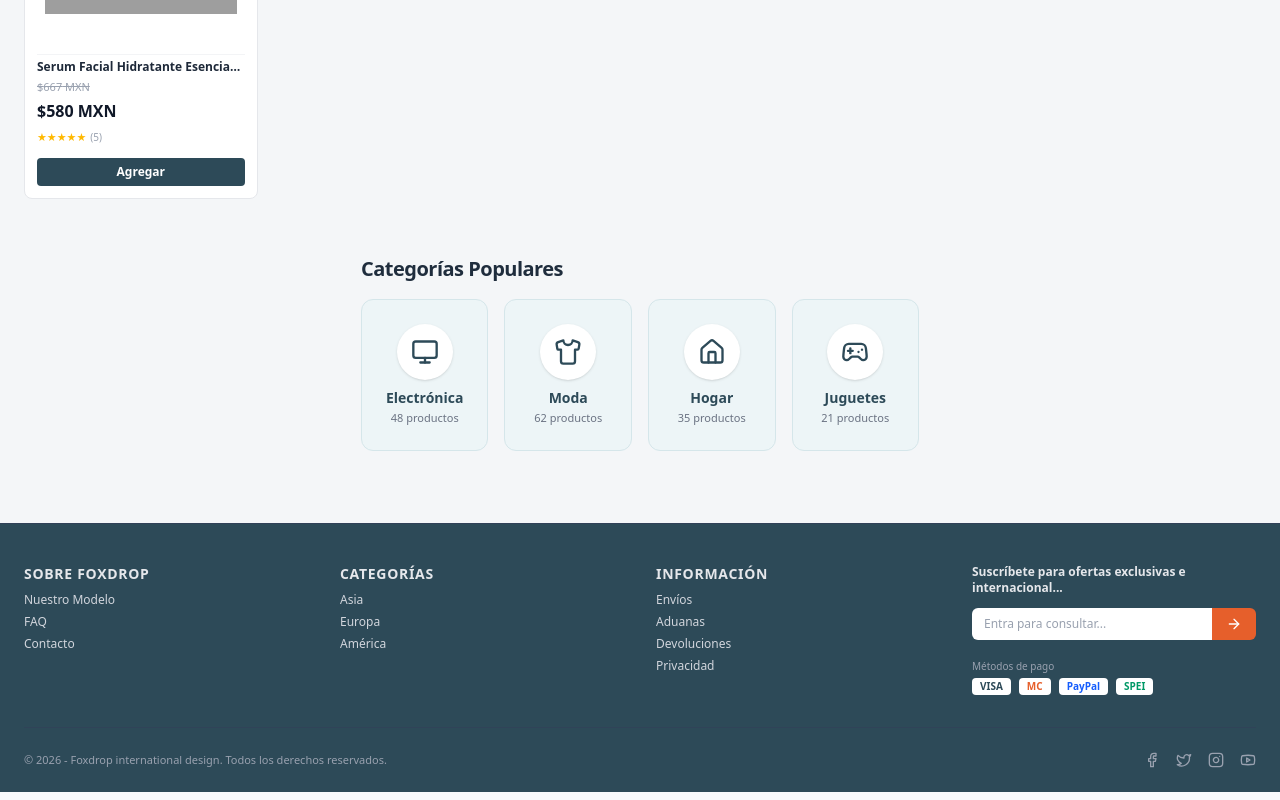
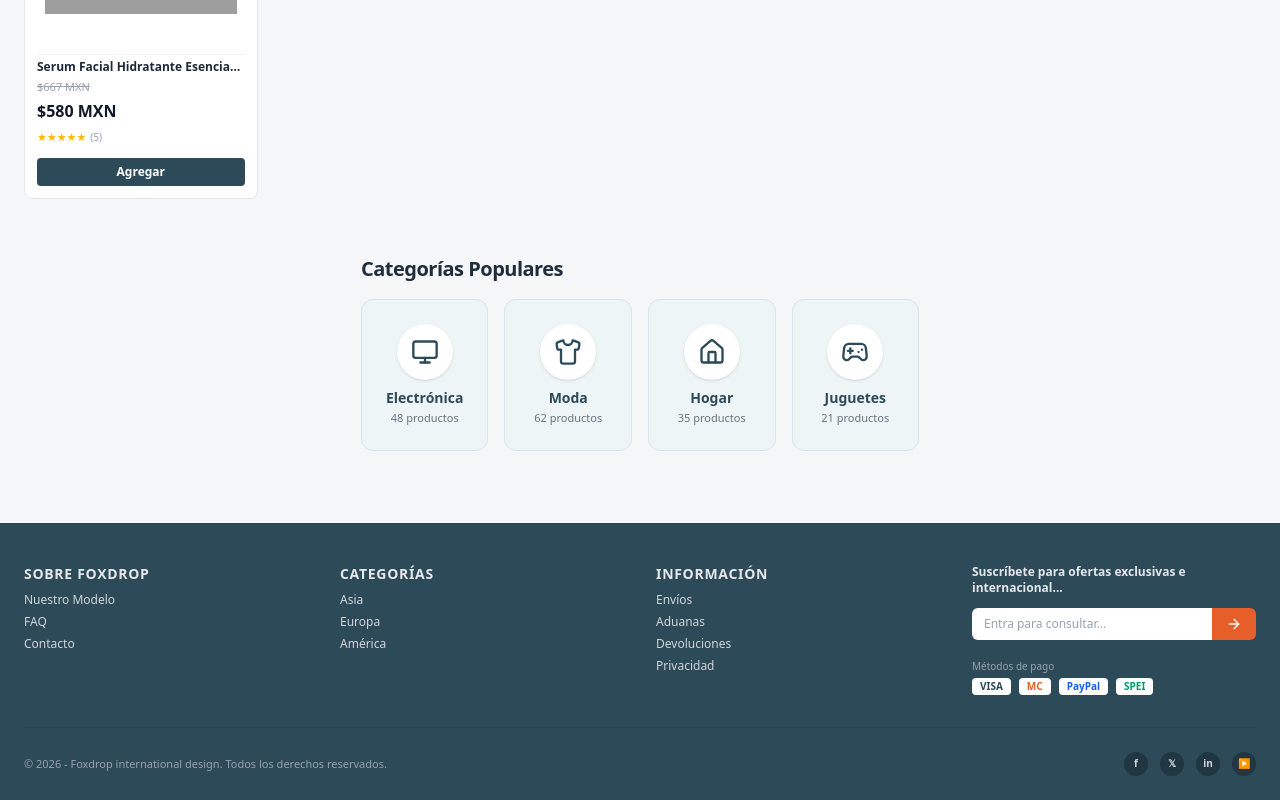
Before and after one commit to airman2204/eshop, a Next.js app: page /tienda in a window 1280 px wide. Shown: the part 1149-1949 px from the top of the page. Built offline with nearby package versions, Linux system fonts and the light colour scheme; grey boxes are pictures that could not be loaded.

Commit message:
Fix Turbopack compilation: replace missing lucide social icons with native inline badges

```diff
--- a/src/app/tienda/page.tsx
+++ b/src/app/tienda/page.tsx
@@ -4,7 +4,7 @@ import { useState } from 'react';
 import {
   Search, ShoppingCart, User, Menu, Star, ChevronLeft, ChevronRight, X, Truck, ShieldCheck,
   ArrowRight, Plus, Minus, CreditCard, Sparkles, Send, CheckCircle2, Monitor, Shirt, Home as HomeIcon,
-  Gamepad2, Facebook, Twitter, Instagram, Youtube, Heart, Phone, Mail, ArrowUpRight
+  Gamepad2, Heart, Phone, Mail, ArrowUpRight
 } from 'lucide-react';
 import { INITIAL_PRODUCTS } from '@/data/mockData';
 import { Product } from '@/types';
@@ -511,14 +511,14 @@ export default function TiendaFoxDrop() {
 
           </div>
 
-          {/* COPYRIGHT */}
+          {/* COPYRIGHT & REDES */}
           <div className="pt-6 border-t border-slate-700/80 flex flex-col sm:flex-row items-center justify-between text-[11px] text-gray-400 gap-4">
             <p>© 2026 - Foxdrop international design. Todos los derechos reservados.</p>
-            <div className="flex items-center space-x-4">
-              <Facebook className="w-4 h-4 hover:text-white cursor-pointer" />
-              <Twitter className="w-4 h-4 hover:text-white cursor-pointer" />
-              <Instagram className="w-4 h-4 hover:text-white cursor-pointer" />
-              <Youtube className="w-4 h-4 hover:text-white cursor-pointer" />
+            <div className="flex items-center space-x-3 text-gray-300">
+              <span className="w-6 h-6 rounded-full bg-[#203641] flex items-center justify-center font-bold text-[10px] hover:text-white cursor-pointer">f</span>
+              <span className="w-6 h-6 rounded-full bg-[#203641] flex items-center justify-center font-bold text-[10px] hover:text-white cursor-pointer">𝕏</span>
+              <span className="w-6 h-6 rounded-full bg-[#203641] flex items-center justify-center font-bold text-[10px] hover:text-white cursor-pointer">in</span>
+              <span className="w-6 h-6 rounded-full bg-[#203641] flex items-center justify-center font-bold text-[10px] hover:text-white cursor-pointer">▶</span>
             </div>
           </div>
 
```
